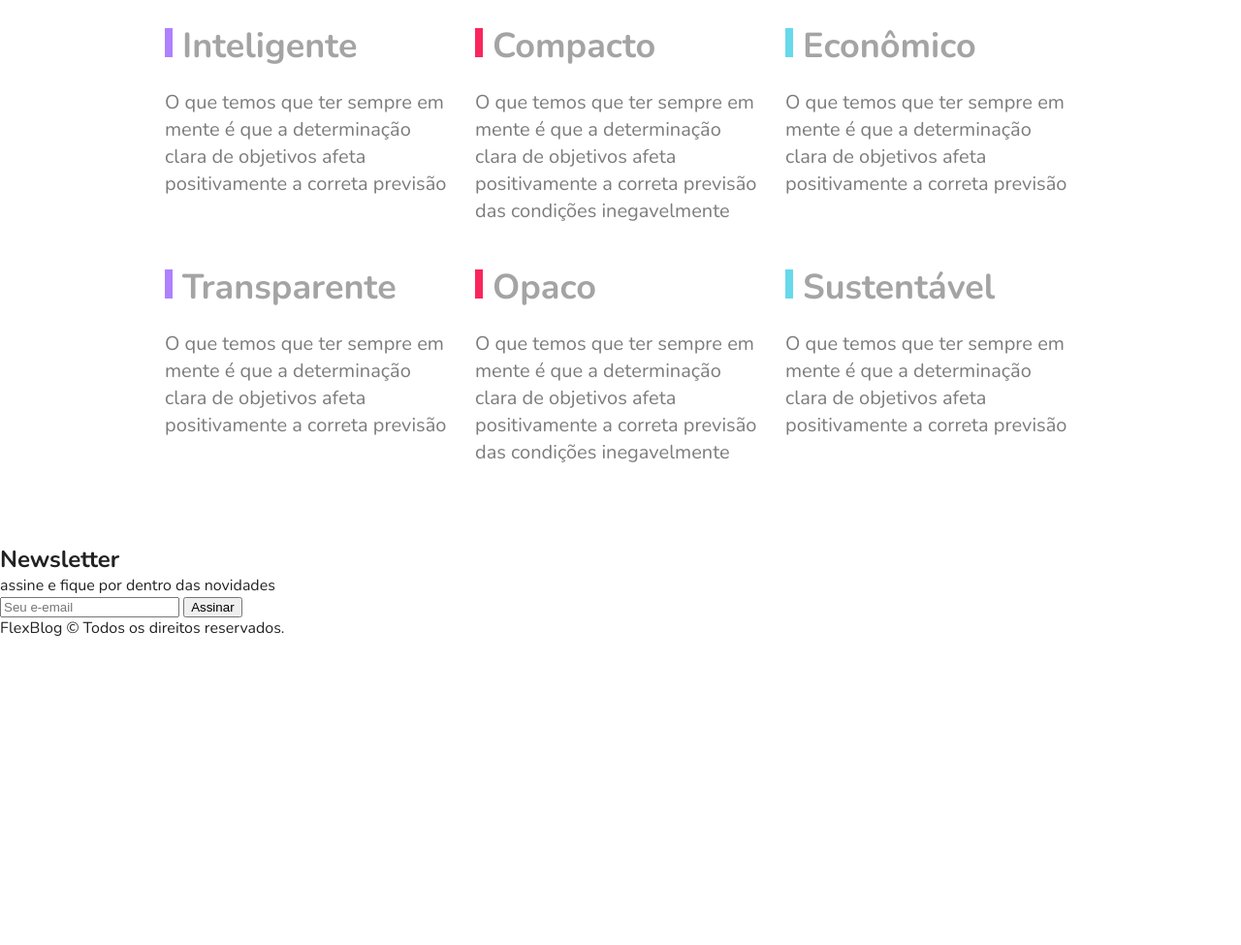
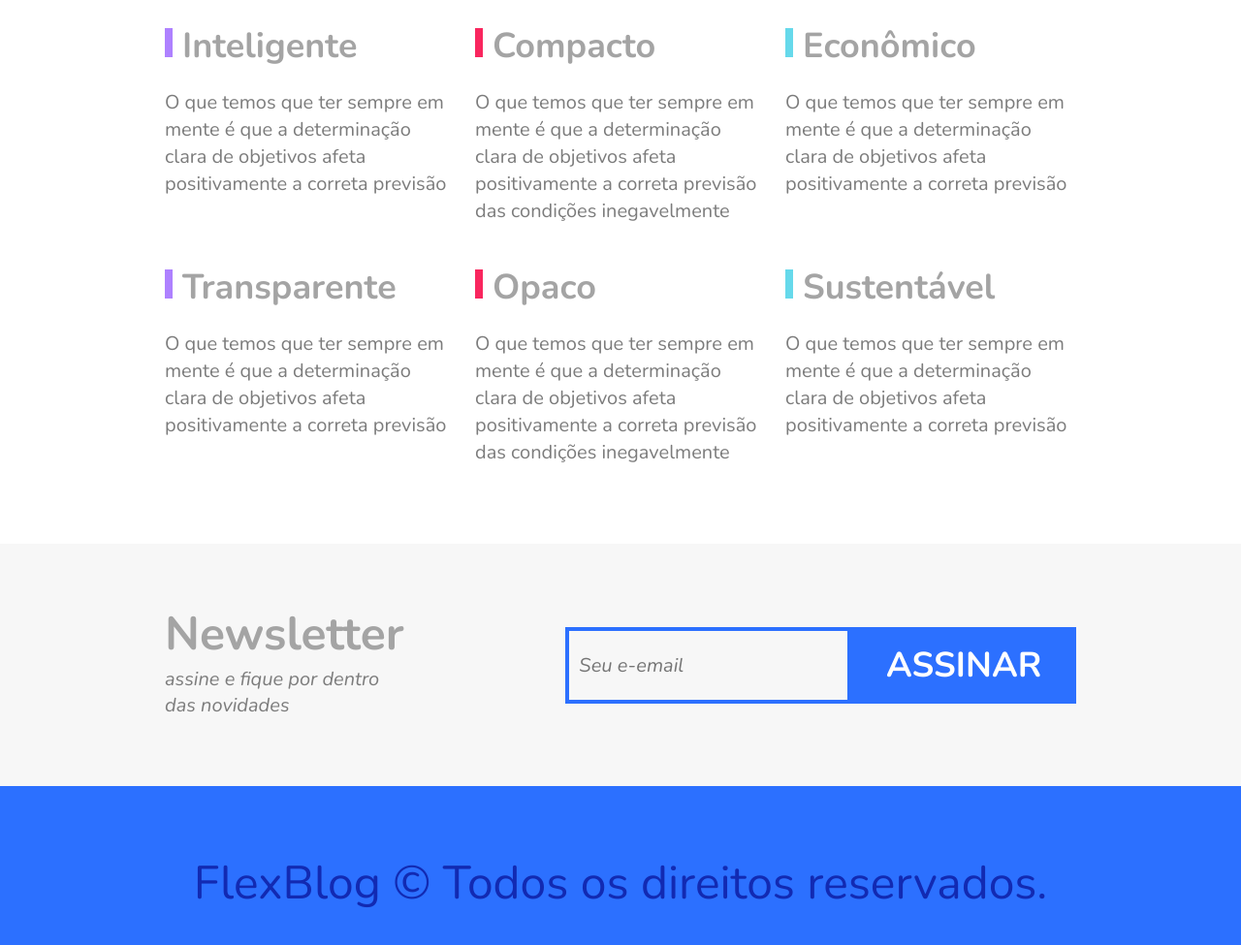
Before and after one commit to eduardonowa/css_flexbox_origamid, a plain HTML site: page index.html in a window 1280 px wide. Shown: the part 2603-3578 px from the top of the page at 97% size. Before the commit the page ends 3262 px from the top, so only its background shows below. Drawn offline with nearby package versions, Linux system fonts and the light colour scheme.

Commit message:
Feat : Class 3-10 CSS newsletter and footer

```diff
--- a/css/style.css
+++ b/css/style.css
@@ -272,6 +272,8 @@ img {
     }
 }
 
+/* QUALIDADE */
+
 .qualidade {
     max-width: 960px;
     margin: 60px auto;
@@ -317,3 +319,87 @@ img {
     line-height: 1.4;
     color: #7c7c7c;
 }
+
+/* NEWSLETTER */
+
+.newsletter {
+    background: #f7f7f7;
+    padding: 60px calc((100% - 960px)/2);
+    display: flex;
+    flex-wrap: wrap;
+}
+
+.newsletter-info {
+    flex:1 1 260px;
+    margin: 0 10px;
+}
+
+.newsletter-info h1 {
+    font-size: 3em;
+    font-weight: bold;
+    color: #a4a4a4;
+}
+
+.newsletter-info p {
+    font-size: 1.25em;
+    font-style: italic;
+    max-width: 230px;
+    color: #7C7C7C;
+    margin-bottom: 10px;
+}
+
+.newsletter-form {
+    flex: 2 1 260px;
+    margin: 0 10px;
+    align-self: center;
+    display: flex;
+    flex-wrap: wrap;
+}
+
+.newsletter-form input {
+    flex: 3 1 200px;
+    font-size: 1.25em;
+    color: #7C7C7C;
+    font-style: italic;
+    font-family: "Nunito", Helvetica, Arial, sans-serif;
+    border: 4px solid #2c70ff;
+    background: transparent;
+    padding: 15px 10px;
+    margin: 0px;
+    border-radius: 0px;
+}
+
+.newsletter-form button {
+    flex: 1 1 200px;
+    font-family: "Nunito", Helvetica, Arial, sans-serif;
+    font-size: 2.25em;
+    font-weight: bold;
+    text-transform: uppercase;
+    background: #2c70ff;
+    color: white;
+    margin: 0;
+    cursor: pointer;
+    border: 0px;
+    padding: 15px 10px;
+}
+
+@media (max-width:600px){
+    .newsletter-form button{
+    font-size: 1.5em;}
+}
+
+/* FOOTER */
+
+.footer {
+    display: flex;
+    background: #2c70ff;
+    height: 200px;
+    align-items: center;
+}
+
+.footer p {
+    flex: 1;
+    text-align: center;
+    font-size: 3em;
+    color: #122ab2;
+}
```
Also changed, not shown: index.html (+2 -2 lines).
